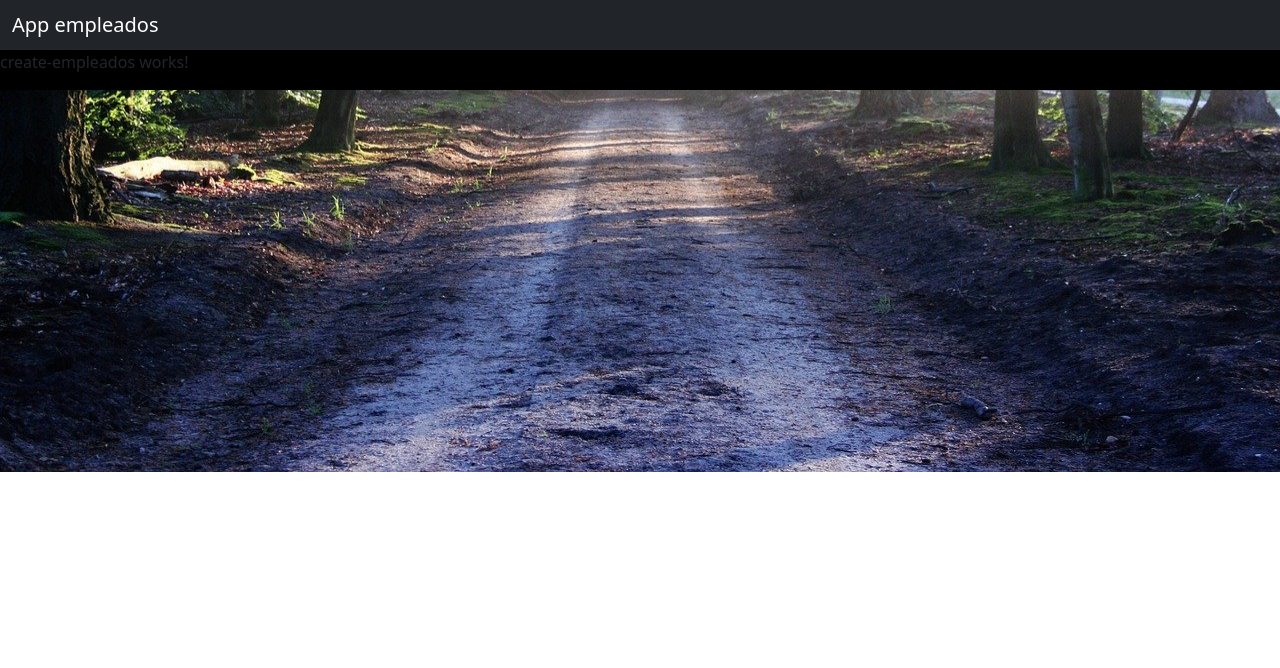
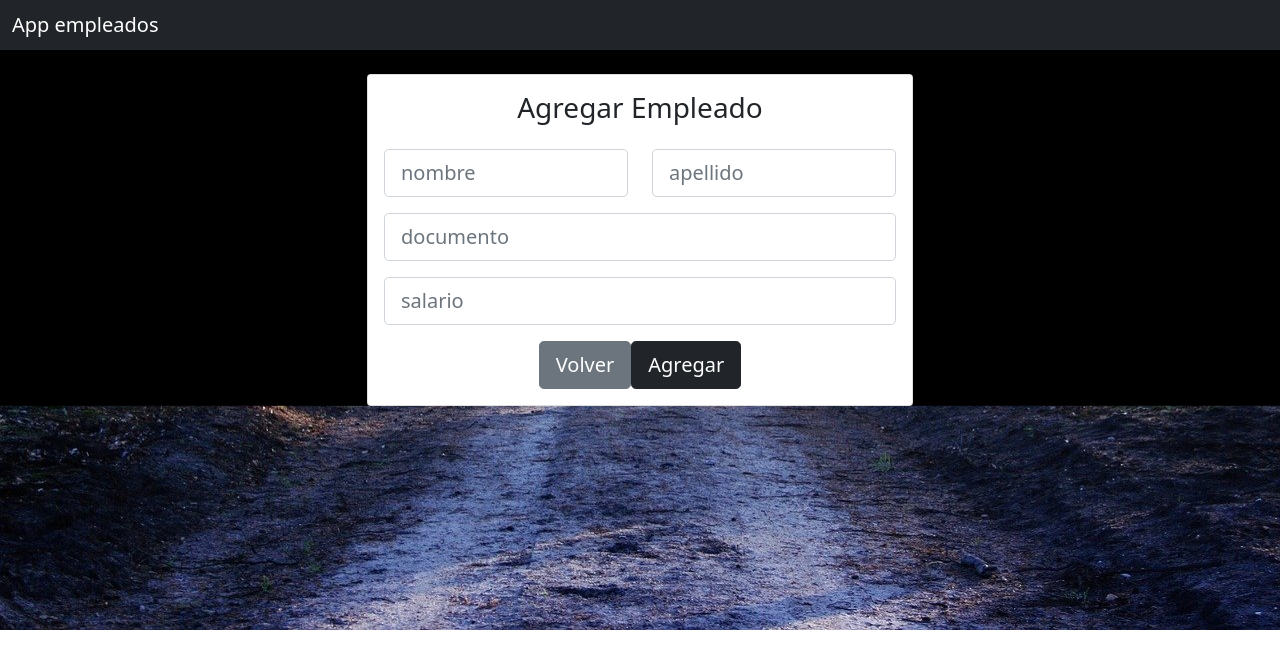
Before and after one commit to ElLuchoMan/Empleados, an Angular app: page /crearEmpleados in a window 1280 px wide. Shown: the top 668 px of the page. Built offline with nearby package versions, Linux system fonts and the light colour scheme.

Commit message:
Agregado formulario Crear empleados

```diff
--- a/src/app/components/create-empleados/create-empleados.component.html
+++ b/src/app/components/create-empleados/create-empleados.component.html
@@ -1 +1,28 @@
-<p>create-empleados works!</p>
+<div class="container pt-4">
+    <div class="row">
+        <div class="col-lg-6 offset-lg-3">
+            <div class="card text-center" >
+                <div class="card-body">
+                    <h3>Agregar Empleado</h3>
+                    <form class="mt-4">
+                        <div class="row">
+                            <div class="col">
+                                <input type="text" class="form-control form-control-lg" placeholder="nombre">
+                            </div>
+                            <div class="col">
+                                <input type="text" class="form-control form-control-lg" placeholder="apellido">
+                            </div>
+                        </div>
+                        <input type="text" class="form-control form-control-lg mt-3 " placeHolder="documento">
+                        <input type="text" class="form-control form-control-lg mt-3 " placeHolder="salario">
+                        <div class="mt-3">
+                            <button type="text"class="btn btn-secondary btn-lg mr-3" routerLink="/listarEmpleados">Volver</button>
+                            <button type="submit" class="btn btn-dark btn-lg ml-3">Agregar</button>
+                        </div>
+
+                    </form>
+                </div>
+            </div>
+        </div>
+    </div>
+</div>
--- a/src/app/components/list-empleados/list-empleados.component.html
+++ b/src/app/components/list-empleados/list-empleados.component.html
@@ -1,7 +1,7 @@
 <div clas="container mt-4">
-    <div class="card">
-        <div class="card-body">
-            <span class="h3 center">Listado de empleados</span>
+  <div class="card text-center" >
+    <div class="card-body">
+            <h3>Listado de empleados</h3>
               <table class= "table table-striped mt-5">
                 <thead>
                   <tr>
@@ -48,7 +48,7 @@
                 </tbody>
               </table>
               <div class="d-grid gap-2">
-                <button class="btn btn-dark" type="button">Agregar</button>
+                <button class="btn btn-dark" type="button" routerLink="/crearEmpleados">Agregar</button>
               </div>
         </div>
     </div>
--- a/src/app/components/navbar/navbar.component.html
+++ b/src/app/components/navbar/navbar.component.html
@@ -1,5 +1,5 @@
 <nav class="navbar navbar-dark bg-dark">
     <div class="container-fluid">
-      <span class="navbar-brand mb-0 h1">App empleados</span>
+      <span class="navbar-brand mb-0 h1" routerLink="/listarEmpleados">App empleados</span>
     </div>
   </nav>
```
